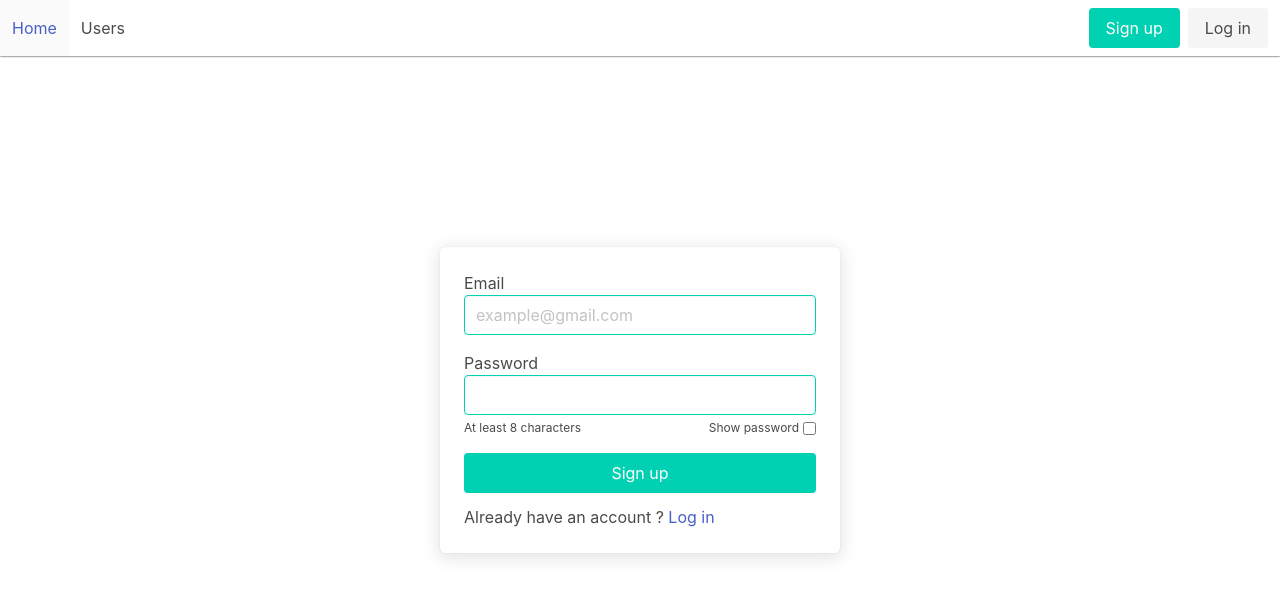
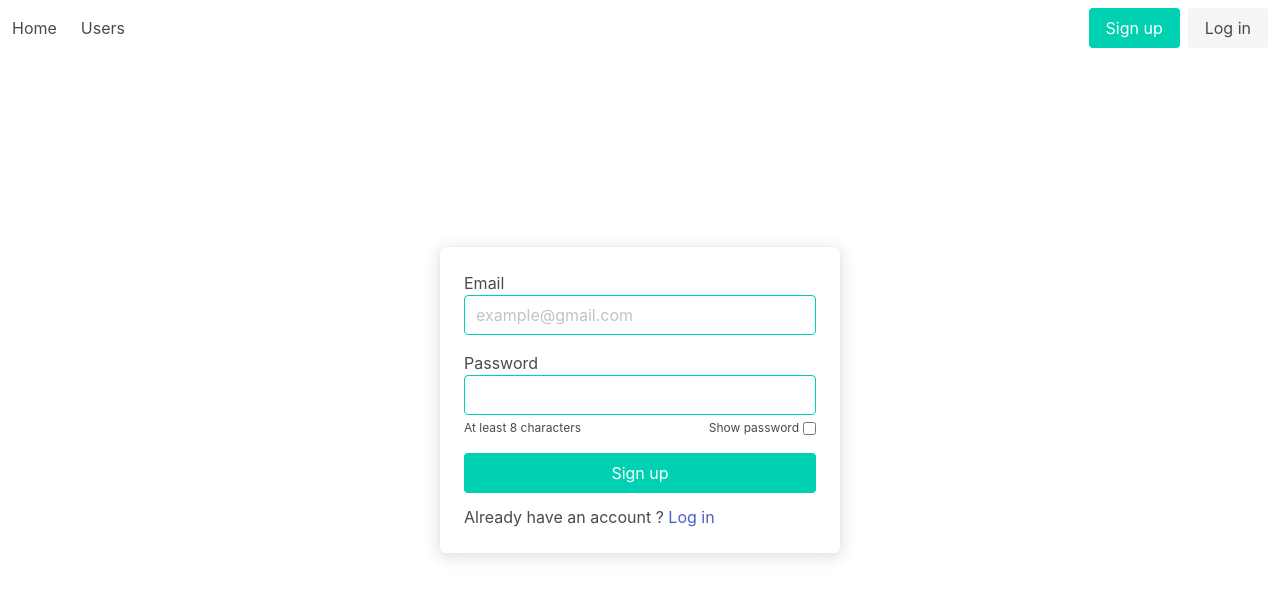
Before and after one commit to ZUBOV-ILLIA/authentication-front, a React (Vite) app: page /sign-up in a window 1280 px wide. Shown: the top 598 px of the page. Built offline with nearby package versions, Linux system fonts and the light colour scheme.

Commit message:
small refactoring

```diff
--- a/src/App.scss
+++ b/src/App.scss
@@ -26,6 +26,20 @@ $navbar-breakpoint: 480px !default;
   left: 0;
   justify-content: center;
   align-items: center;
+}
+
+.nav {
+  width: 100%;
+  z-index: 1;
+  position: relative;
+  display: flex;
+  justify-content: space-between;
+  flex-wrap: wrap;
+
+  &__side {
+    display: flex;
+    align-items: center;
+  }
 }
 
 .registration {
--- a/src/components/Header.tsx
+++ b/src/components/Header.tsx
@@ -2,9 +2,8 @@ import { Link } from "react-router-dom";
 
 export default function Header() {
   return (
-    <nav className="navbar" role="navigation" aria-label="main navigation">
-      <div id="navbarBasicExample" className="navbar-menu">
-        <div className="navbar-start">
+    <nav className="nav" role="navigation" aria-label="main navigation">
+      <div className="nav__side">
         <Link to="/" className="navbar-item">
           Home
         </Link>
@@ -13,7 +12,7 @@ export default function Header() {
         </Link>
       </div>
 
-        <div className="navbar-end">
+      <div className="nav__side">
         <div className="navbar-item">
           <div className="buttons">
             <Link to="/sign-up" className="button is-primary">
@@ -25,7 +24,6 @@ export default function Header() {
           </div>
         </div>
       </div>
-      </div>
     </nav>
   );
 }
```
Lines whose indentation alone changed are shown as unchanged.
